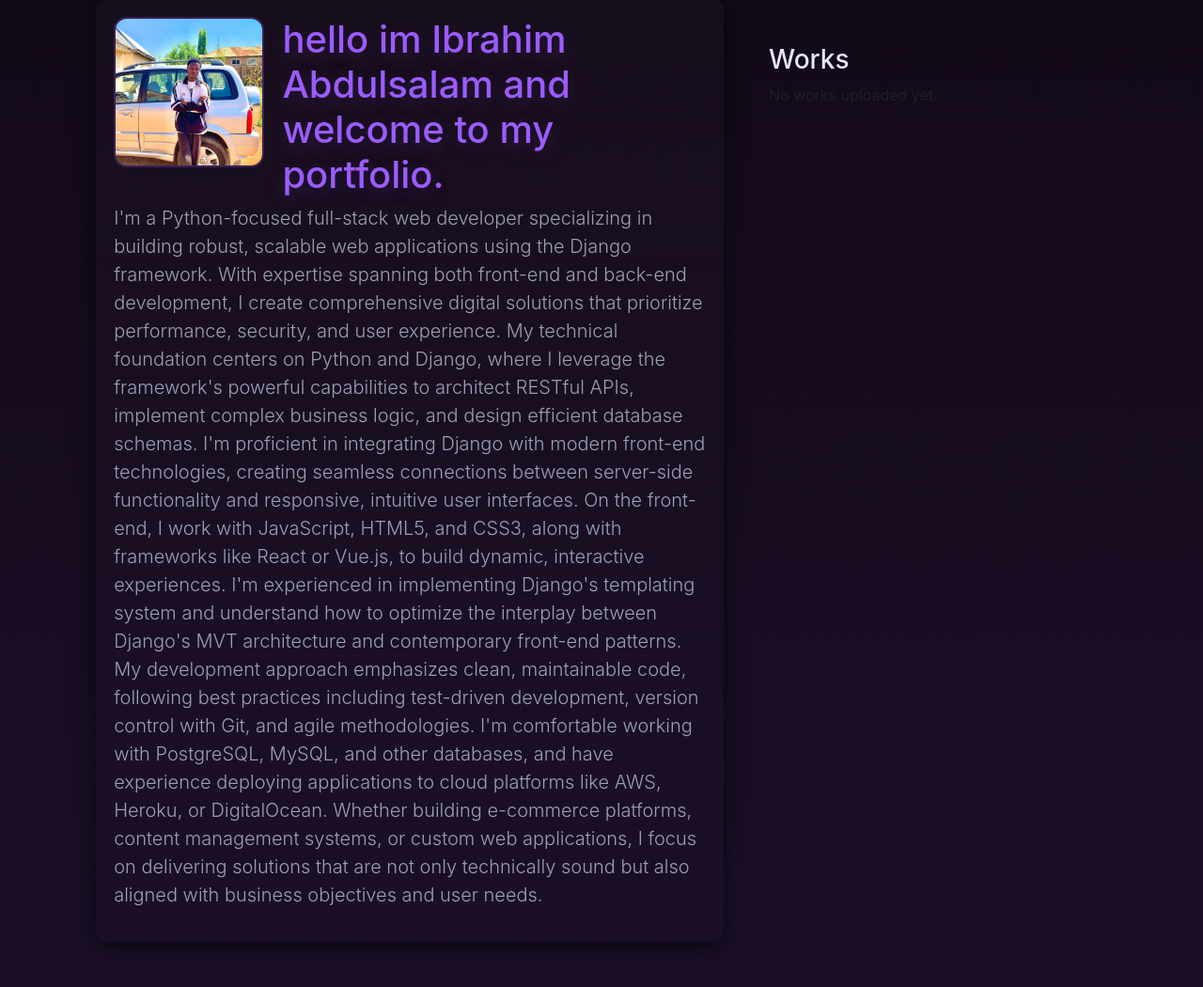
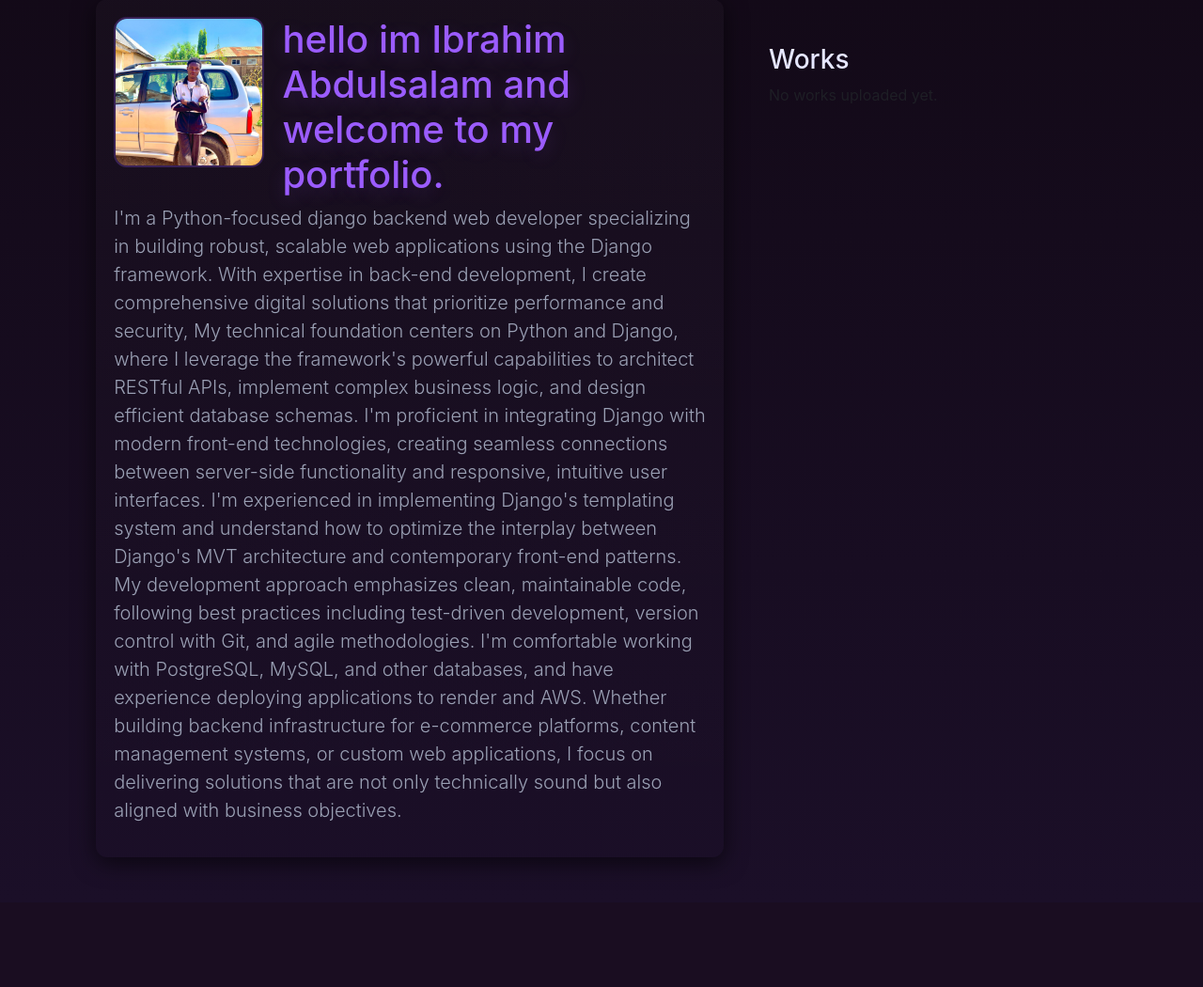
Before and after one commit to internetspider2907/web_portfolio, a Django app: page / in a window 1280 px wide. Shown: the part 113-1163 px from the top of the page at 94% size. After the commit the page ends 987 px from the top, so only its background shows below. Run offline with Django 4.2, Linux system fonts and the light colour scheme; data that the repository does not hold is empty.

Commit message:
Update index.html

```diff
--- a/my_python_based_web_portfolio/main/templates/index.html
+++ b/my_python_based_web_portfolio/main/templates/index.html
@@ -8,11 +8,11 @@
         <img src="/media/profile/ib_p.jpg" alt="Profile" class="profile-img fade-up">
       </div>
       <h1 class="text-glow">hello im Ibrahim Abdulsalam and welcome to my portfolio.</h1>
-      <p class="lead">I'm a Python-focused full-stack web developer specializing in building robust, scalable web applications using the Django framework. With expertise spanning both front-end and back-end development, I create comprehensive digital solutions that prioritize performance, security, and user experience.
+      <p class="lead">I'm a Python-focused django backend web developer specializing in building robust, scalable web applications using the Django framework. With expertise in back-end development, I create comprehensive digital solutions that prioritize performance and security,
 My technical foundation centers on Python and Django, where I leverage the framework's powerful capabilities to architect RESTful APIs, implement complex business logic, and design efficient database schemas. I'm proficient in integrating Django with modern front-end technologies, creating seamless connections between server-side functionality and responsive, intuitive user interfaces.
-On the front-end, I work with JavaScript, HTML5, and CSS3, along with frameworks like React or Vue.js, to build dynamic, interactive experiences. I'm experienced in implementing Django's templating system and understand how to optimize the interplay between Django's MVT architecture and contemporary front-end patterns.
-My development approach emphasizes clean, maintainable code, following best practices including test-driven development, version control with Git, and agile methodologies. I'm comfortable working with PostgreSQL, MySQL, and other databases, and have experience deploying applications to cloud platforms like AWS, Heroku, or DigitalOcean.
-Whether building e-commerce platforms, content management systems, or custom web applications, I focus on delivering solutions that are not only technically sound but also aligned with business objectives and user needs.</p>
+ I'm experienced in implementing Django's templating system and understand how to optimize the interplay between Django's MVT architecture and contemporary front-end patterns.
+My development approach emphasizes clean, maintainable code, following best practices including test-driven development, version control with Git, and agile methodologies. I'm comfortable working with PostgreSQL, MySQL, and other databases, and have experience deploying applications to render and AWS.
+Whether building backend infrastructure for e-commerce platforms, content management systems, or custom web applications, I focus on delivering solutions that are not only technically sound but also aligned with business objectives.</p>
     </div>
   </div>
 
```
